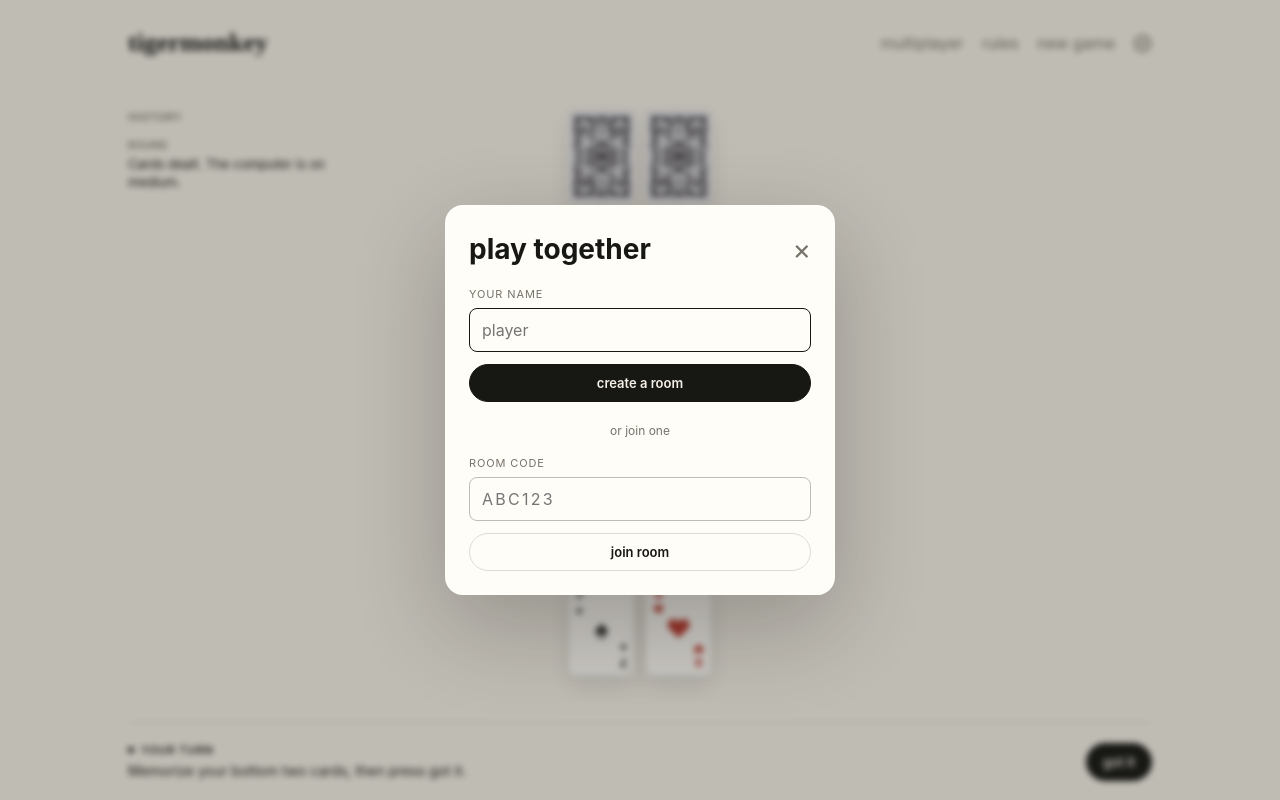
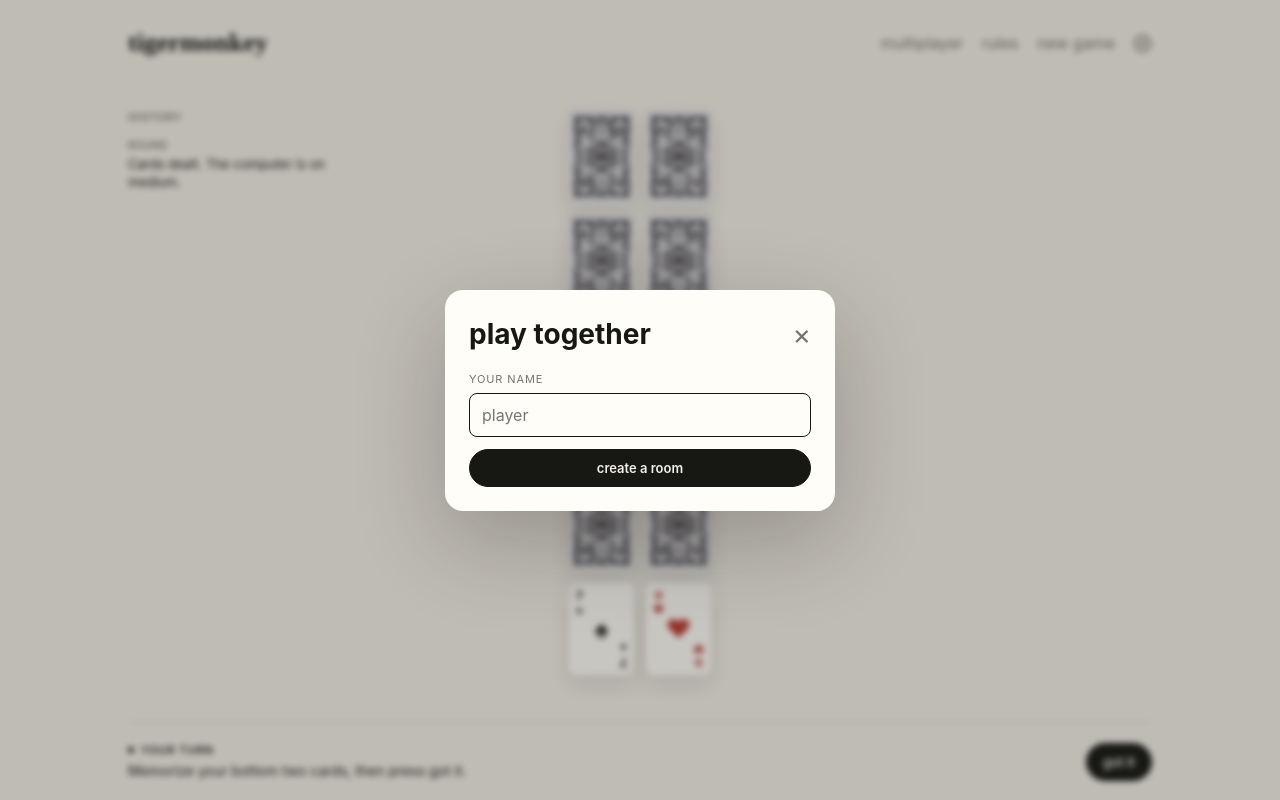
Before and after one commit to snehith01001110/tigermonkey, a website with bundled scripts: page index.html in a window 1280 px wide. Both pictures are taken after a click on the button "multiplayer". Built offline with nearby package versions, Linux system fonts and the light colour scheme; a web font is replaced by a local one.

Commit message:
Simplify multiplayer invites to links

```diff
--- a/index.html
+++ b/index.html
@@ -91,19 +91,11 @@
         <label class="field-label" for="playerName">your name</label>
         <input id="playerName" class="text-input" type="text" maxlength="20" autocomplete="nickname" placeholder="player" />
         <button id="createRoomBtn" class="primary-button full" type="button">create a room</button>
-
-        <div id="joinRoomFields" class="join-room-fields">
-          <span class="form-divider">or join one</span>
-          <label class="field-label" for="roomCode">room code</label>
-          <input id="roomCode" class="text-input room-input" type="text" maxlength="6" autocomplete="off" autocapitalize="characters" spellcheck="false" placeholder="ABC123" />
-          <button id="joinRoomBtn" class="secondary-button full" type="button">join room</button>
-        </div>
+        <button id="joinRoomBtn" class="primary-button full" type="button" hidden>join game</button>
         <p id="multiplayerError" class="form-error" role="alert" hidden></p>
       </div>
 
       <div id="waitingRoom" class="waiting-room" hidden>
-        <span class="muted">room code</span>
-        <strong id="waitingRoomCode" class="room-code">ABC123</strong>
         <p id="waitingRoomMessage">Waiting for another player…</p>
         <button id="copyInviteBtn" class="primary-button full" type="button">copy invite link</button>
       </div>
--- a/src/client/lobby.js
+++ b/src/client/lobby.js
@@ -14,12 +14,9 @@ const els = {
   form: document.getElementById("multiplayerForm"),
   name: document.getElementById("playerName"),
   create: document.getElementById("createRoomBtn"),
-  joinFields: document.getElementById("joinRoomFields"),
-  code: document.getElementById("roomCode"),
   join: document.getElementById("joinRoomBtn"),
   error: document.getElementById("multiplayerError"),
   waiting: document.getElementById("waitingRoom"),
-  waitingCode: document.getElementById("waitingRoomCode"),
   waitingMessage: document.getElementById("waitingRoomMessage"),
   copy: document.getElementById("copyInviteBtn"),
 };
@@ -38,15 +35,12 @@ export function setupLobby({ roomCode = "", autoOpen = false, onJoined = null, a
     els.close.addEventListener("click", closeLobby);
     els.create.addEventListener("click", createRoom);
     els.join.addEventListener("click", joinRoom);
-    els.code.addEventListener("input", () => { els.code.value = normalizeRoomCode(els.code.value); });
-    for (const input of [els.name, els.code]) {
-      input.addEventListener("keydown", (event) => {
-        if (event.key !== "Enter") return;
-        event.preventDefault();
-        if (inviteCode || els.code.value) joinRoom();
-        else createRoom();
-      });
-    }
+    els.name.addEventListener("keydown", (event) => {
+      if (event.key !== "Enter") return;
+      event.preventDefault();
+      if (inviteCode) joinRoom();
+      else createRoom();
+    });
     els.copy.addEventListener("click", copyInvite);
   }
   if (attachButton && !buttonAttached) {
@@ -55,20 +49,15 @@ export function setupLobby({ roomCode = "", autoOpen = false, onJoined = null, a
   }
 
   try { els.name.value = localStorage.getItem("tigermonkey-player-name") || ""; } catch {}
-  if (inviteCode) els.code.value = inviteCode;
   if (autoOpen) openLobby(inviteCode);
 }
 
 export function openLobby(roomCode = inviteCode) {
   inviteCode = normalizeRoomCode(roomCode);
   showForm();
-  els.title.textContent = inviteCode ? `join ${inviteCode}` : "play together";
+  els.title.textContent = inviteCode ? "join game" : "play together";
   els.create.hidden = Boolean(inviteCode);
-  els.joinFields.querySelector(".form-divider").hidden = Boolean(inviteCode);
-  els.code.closest(".join-room-fields").querySelector('.field-label[for="roomCode"]').hidden = Boolean(inviteCode);
-  els.code.hidden = Boolean(inviteCode);
-  els.code.value = inviteCode || els.code.value;
-  els.join.textContent = inviteCode ? "join room" : "join room";
+  els.join.hidden = !inviteCode;
   if (!els.dialog.open) els.dialog.showModal();
   queueMicrotask(() => els.name.focus());
 }
@@ -78,7 +67,6 @@ export function showWaitingRoom(roomCode, message = "Waiting for another player
   els.form.hidden = true;
   els.waiting.hidden = false;
   els.title.textContent = "room ready";
-  els.waitingCode.textContent = inviteCode;
   els.waitingMessage.textContent = message;
   els.close.hidden = false;
   if (!els.dialog.open) els.dialog.showModal();
@@ -101,8 +89,8 @@ async function createRoom() {
 }
 
 async function joinRoom() {
-  const code = inviteCode || normalizeRoomCode(els.code.value);
-  if (code.length !== 6) return showError("Enter the six-character room code.");
+  const code = inviteCode;
+  if (code.length !== 6) return showError("This invite link is invalid.");
   const existing = loadCredential(code);
   if (existing) return finish(existing);
   await submit(`/api/rooms/${code}/join`, { roomCode: code });
@@ -161,14 +149,13 @@ function setBusy(busy) {
   els.create.disabled = busy;
   els.join.disabled = busy;
   els.name.disabled = busy;
-  els.code.disabled = busy;
   if (busy) {
     els.error.hidden = true;
     if (!els.create.hidden) els.create.textContent = "creating…";
     els.join.textContent = "joining…";
   } else {
     els.create.textContent = "create a room";
-    els.join.textContent = "join room";
+    els.join.textContent = "join game";
   }
 }
 
--- a/src/client/online.js
+++ b/src/client/online.js
@@ -119,7 +119,7 @@ function configurePage() {
   });
 
   say("Connecting to the room…");
-  els.turnLabel.textContent = `room ${roomCode}`;
+  els.turnLabel.textContent = "online game";
   renderEmptyTable();
 }
 
@@ -291,7 +291,7 @@ function renderDock() {
 }
 
 function turnLabel() {
-  if (state.status === "waiting") return `room ${roomCode}`;
+  if (state.status === "waiting") return "waiting for a friend";
   if (state.status === "peeking") return "opening peek";
   if (state.status === "finished") return "round over";
   if (state.currentPlayerId === state.youId) return state.caboCallerId ? "your final turn" : "your turn";
--- a/styles.css
+++ b/styles.css
@@ -182,24 +182,10 @@ button { color: inherit; touch-action: manipulation; }
   font: inherit;
 }
 .text-input:focus { border-color: var(--ink); }
-.room-input { letter-spacing: 0.14em; text-transform: uppercase; }
-.join-room-fields { display: grid; }
-.form-divider {
-  margin: 21px 0 0;
-  color: var(--muted);
-  font-size: 12px;
-  text-align: center;
-}
 .form-error { margin: 14px 0 0; color: var(--red-text); font-size: 13px; }
 .multiplayer-content .full { margin-top: 12px; }
 .waiting-room { padding-top: 20px; text-align: center; }
 .waiting-room p { color: var(--muted); }
-.room-code {
-  display: block;
-  margin-top: 6px;
-  font-size: 34px;
-  letter-spacing: 0.12em;
-}
 
 .history-group {
   display: flex;
```
Also changed, not shown: README.md.
